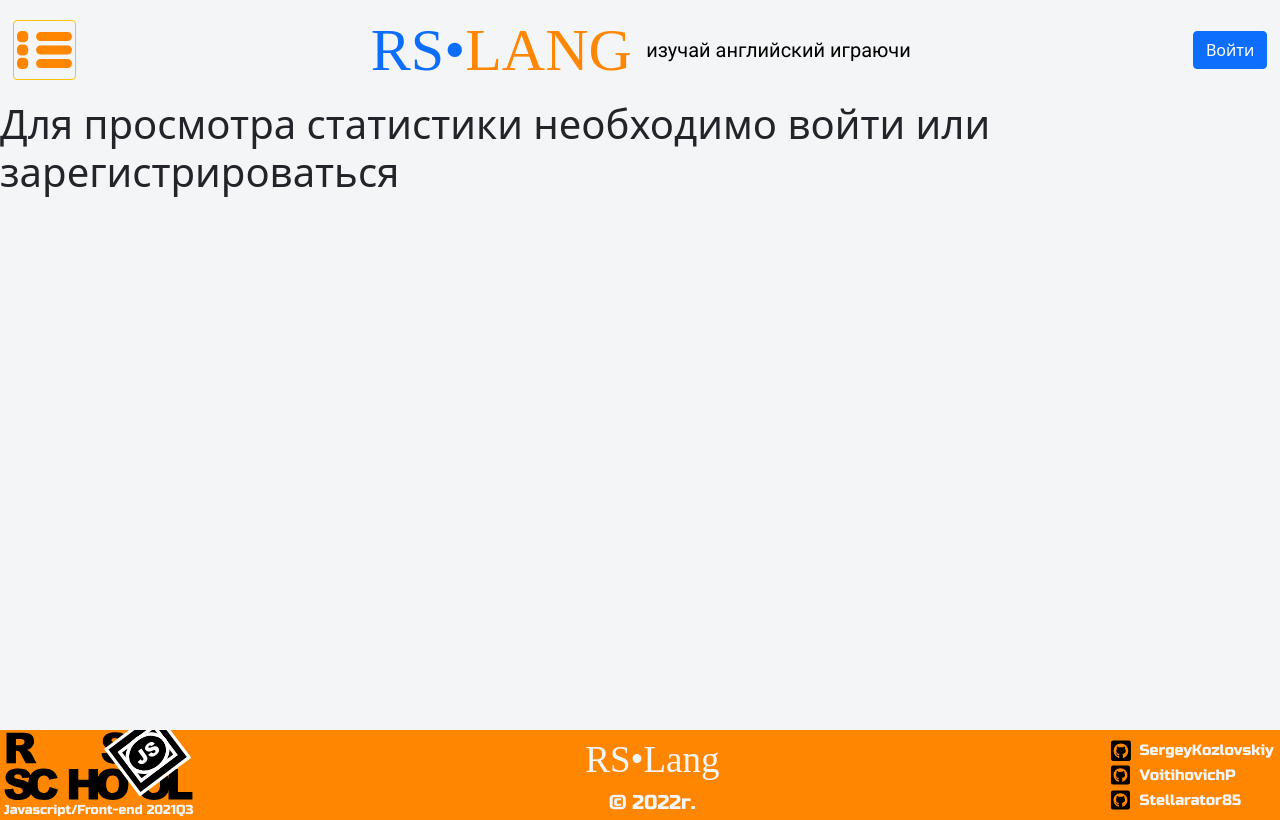
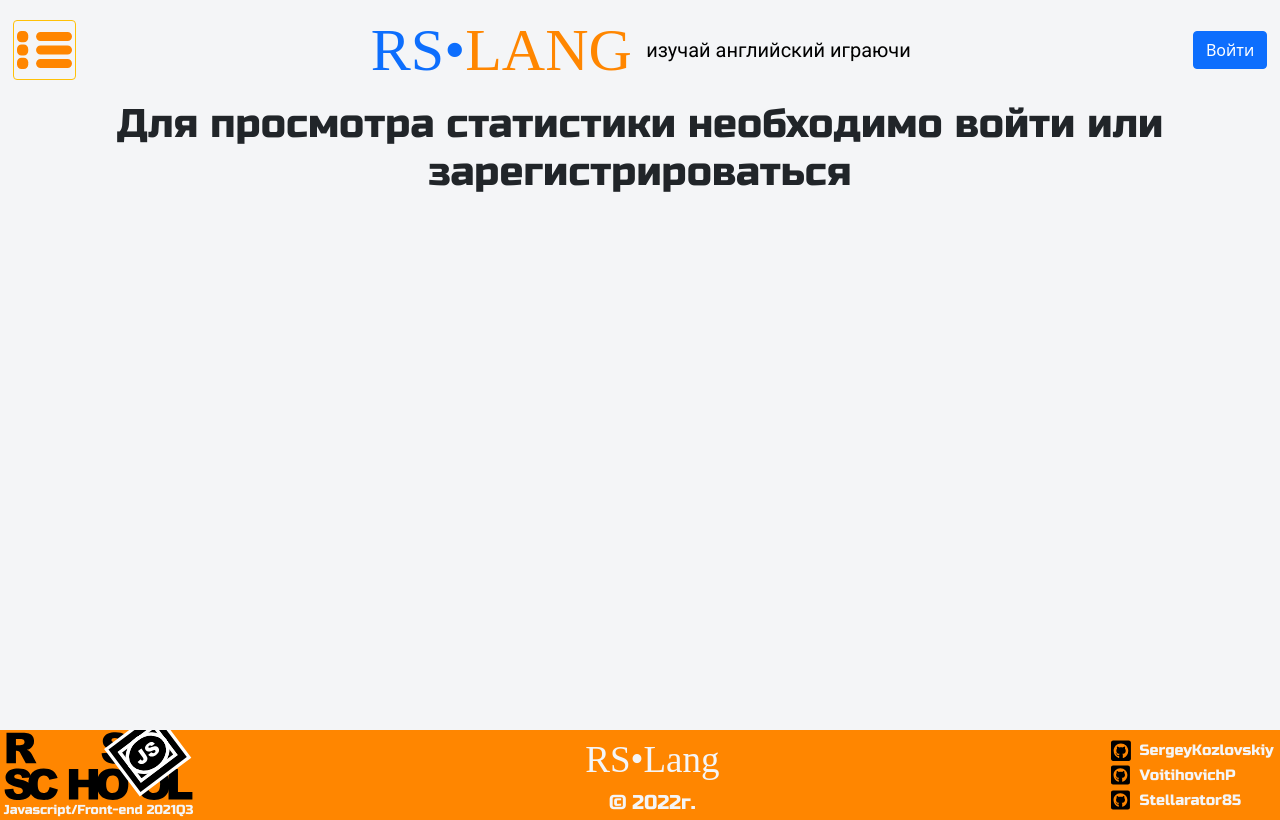
Before and after one commit to SergeyKozlovskiy/rslang, a React (Create React App) app: page /statistics in a window 1280 px wide. Built offline with nearby package versions, Linux system fonts and the light colour scheme; no server answers; a web font is replaced by a local one.

Commit message:
fix: add padding on dictionary page and add style for statistic warning

```diff
--- a/src/pages/dictionary/dictionary.css
+++ b/src/pages/dictionary/dictionary.css
@@ -14,15 +14,14 @@
 
 .dictionary-home {
   padding-bottom: 5px;
-  margin-bottom: 30px;
   display: flex;
   justify-content: center;
   align-items: center;
   width: 160px;
   height: 35px;
   background: orange;
+  border-radius: 10px;
   box-shadow: 7px 5px 10px 3px rgba(0, 0, 0, 0.2);
-  border-radius: 20px;
   transition: 0.3s all;
 }
 
@@ -36,5 +35,5 @@
   text-align: center;
 }
 .dictionary-page {
-  padding-bottom: 40px;
+  padding: 0 15px 40px 15px;
 }
--- a/src/pages/statistics/statistics.tsx
+++ b/src/pages/statistics/statistics.tsx
@@ -235,6 +235,6 @@ export const Statistics: React.FC = () => {
       :
     <h2>{Text.loadStatistic}</h2>
     :
-    <h1>{Text.statisticLogInWarning}</h1>
+    <h1 className='dictionary-warning'>{Text.statisticLogInWarning}</h1>
   )
 };
```
